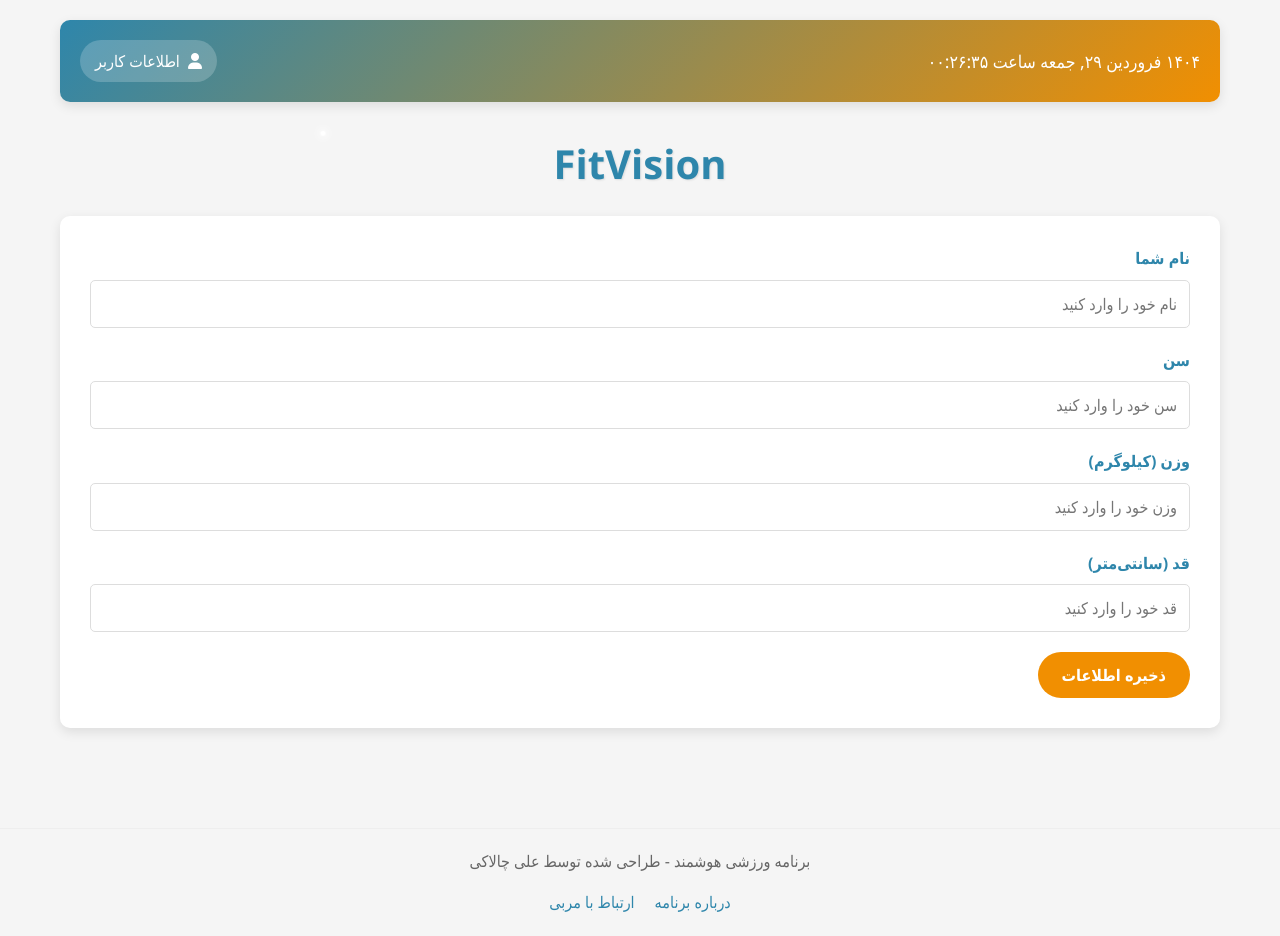
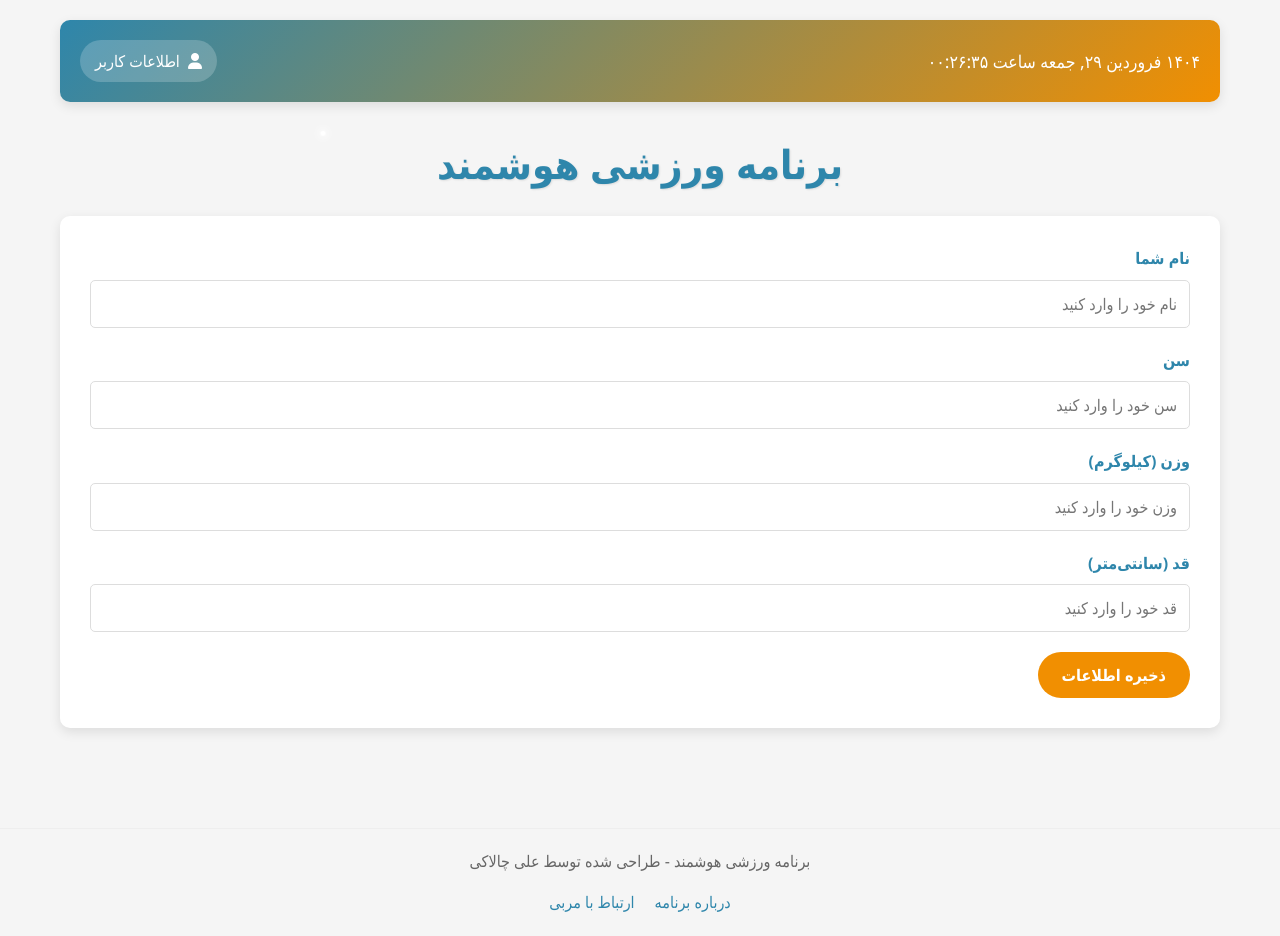
Before and after one commit to AliChalaki/FitVision, a plain HTML site: page index.html in a window 1280 px wide. Drawn offline with Linux system fonts and the light colour scheme.

Commit message:
Update index.html

```diff
--- a/index.html
+++ b/index.html
@@ -3,7 +3,7 @@
 <head>
     <meta charset="UTF-8">
     <meta name="viewport" content="width=device-width, initial-scale=1.0">
-    <title>برنامه ورزشی هوشمند</title>
+    <title>FitVision</title>
     <link rel="stylesheet" href="https://cdnjs.cloudflare.com/ajax/libs/font-awesome/6.4.0/css/all.min.css">
     <style>
         :root {
@@ -776,7 +776,7 @@
             </div>
         </header>
 
-        <h1 class="title">FitVision</h1>
+        <h1 class="title">برنامه ورزشی هوشمند</h1>
 
         <div class="user-form" id="userForm">
             <div class="form-group">
```
